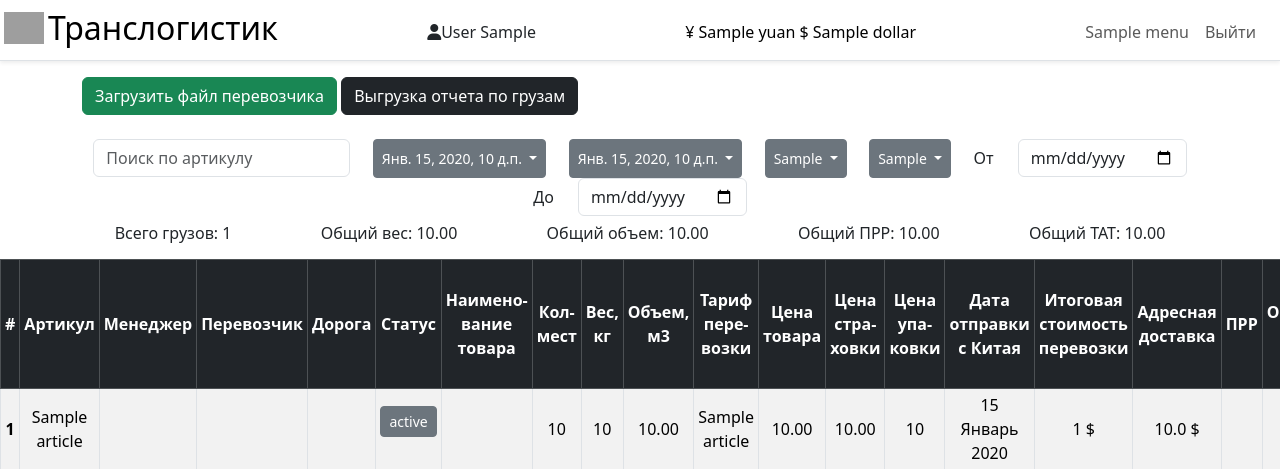
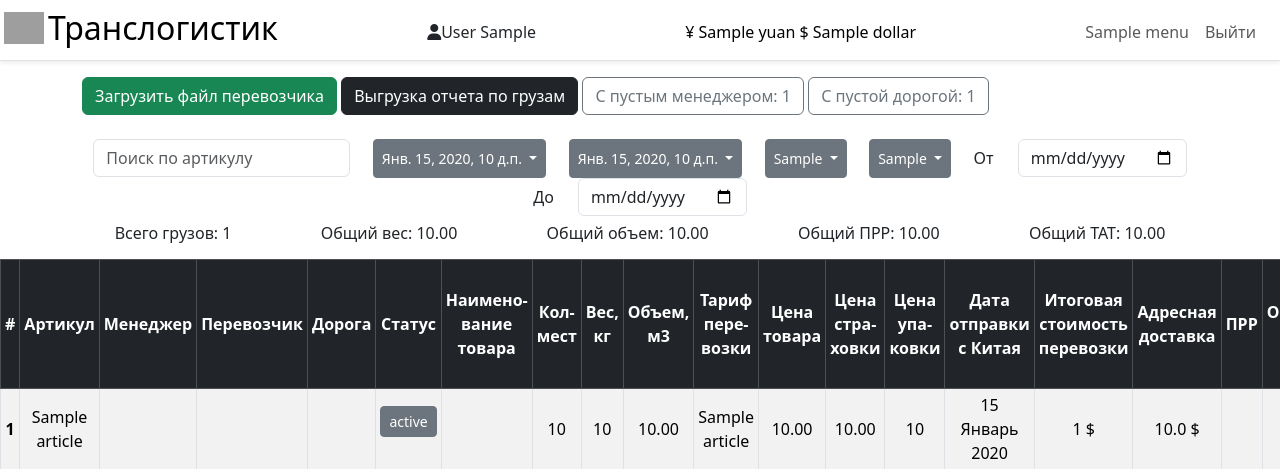
Before and after one commit to linwave/leader_cargo, a Django app: template leader_cargo/analytics/templates/analytics/carrier_files.html in a window 1280 px wide; the page is wider, and only the part inside the window is pictured. Shown: the top 469 px of that part. Run offline with Django 3.2, Linux system fonts and the light colour scheme; a user stored in the database is signed in; tables that the repository leaves empty hold one stand-in row (values such as "Sample post"); the template is opened without the code that fills it: values that come from a table or form of the project are taken from there, most other values are stand-ins (such as "Sample title", 1, 10 or a date in 2020); parts of the project's set-up code (start-up, migrations or seed data) failed here and were passed over; grey boxes are pictures that could not be loaded.

Commit message:
Отображение количества работы у ЛОГИСТА

```diff
--- a/leader_cargo/analytics/templates/analytics/carrier_files.html
+++ b/leader_cargo/analytics/templates/analytics/carrier_files.html
@@ -11,6 +11,12 @@
 </button>
 <button type="button" class="btn btn-dark ">
     Выгрузка отчета по грузам
+</button>
+<button type="button" class="btn btn-outline-secondary ">
+    С пустым менеджером: {{ count_empty_responsible_manager }}
+</button>
+<button type="button" class="btn btn-outline-secondary ">
+    С пустой дорогой: {{ count_empty_path_format }}
 </button>
 <br>
 {% endif %}
--- a/leader_cargo/analytics/views.py
+++ b/leader_cargo/analytics/views.py
@@ -40,6 +40,8 @@ class CarrierFilesView(LoginRequiredMixin, DataMixinAll, CreateView):
         now = datetime.datetime.now()
         context['date_current'] = now.replace(day=1).strftime("%Y-%m-%d")
         context['end_date_current'] = now.strftime("%Y-%m-%d")
+        context['count_empty_responsible_manager'] = context['all_articles'].filter(responsible_manager=None).count()
+        context['count_empty_path_format'] = context['all_articles'].filter(path_format=None).count()
 
         if self.request.user.role == 'Менеджер':
             context['all_articles'] = context['all_articles'].filter(responsible_manager=f'{self.request.user.pk}')
```
